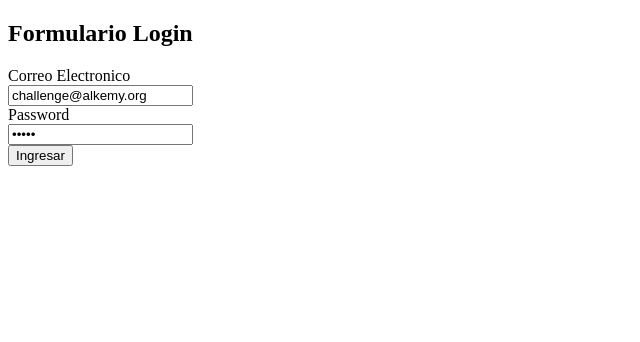
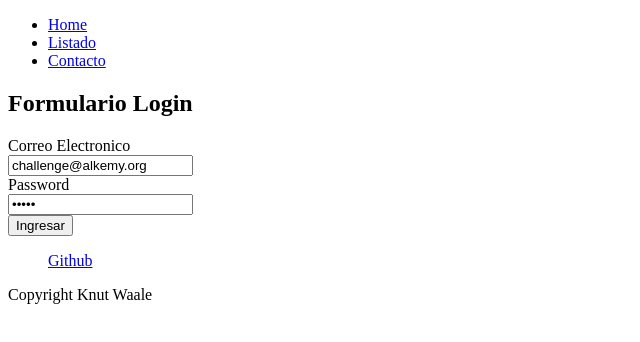
Before and after one commit to kwaale/Alkemi1, a React (Create React App) app: page / in a window 1280 px wide. Shown: the top 342 px of the page, without its empty margins (0-640 px from the left). Built offline with nearby package versions, Linux system fonts and the light colour scheme.

Commit message:
add footer-header

```diff
--- a/src/App.js
+++ b/src/App.js
@@ -1,14 +1,19 @@
 import Login from './components/Login';
 import Listado from './components/Listado';
 import { Route, Routes } from 'react-router-dom';
+import Header from './components/Header';
+import Footer from './components/Footer';
 
 function App() {
   return (
-
+    <>
+      <Header />
       <Routes>
-        <Route path='/' element={<Login/>}/>
-        <Route path='/listado' element={<Listado/>}/>
+        <Route path='/' element={<Login />} />
+        <Route path='/listado' element={<Listado />} />
       </Routes>
+      <Footer />
+    </>
 
   );
 }
--- /dev/null
+++ b/src/components/Footer.js
@@ -0,0 +1,11 @@
+const Footer = () => {
+    return(
+        <footer>
+            <nav>
+                <ul><a href='https://github.com/kwaale' rel='noopener noreferrer'>Github</a></ul>
+            </nav>
+            <p>Copyright Knut Waale</p>
+        </footer>
+    )
+}
+export default Footer;
--- /dev/null
+++ b/src/components/Header.js
@@ -0,0 +1,22 @@
+import { Link } from 'react-router-dom';
+
+const Header = () => {
+    return (
+        <header>
+            <nav>
+                <ul>
+                    <li>
+                        <Link to='/'>Home</Link>
+                    </li>
+                    <li>
+                        <Link to='/listado'>Listado</Link>
+                    </li>
+                    <li>
+                        <Link to='/contacto'>Contacto</Link>
+                    </li>
+                </ul>
+            </nav>
+        </header>
+    )
+}
+export default Header;
```
